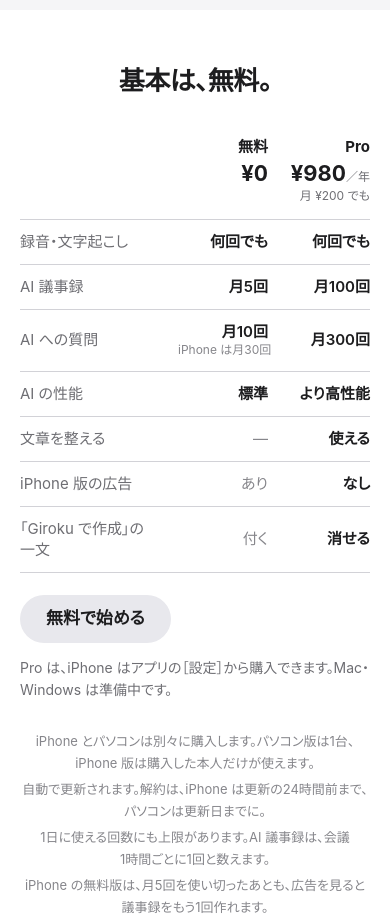
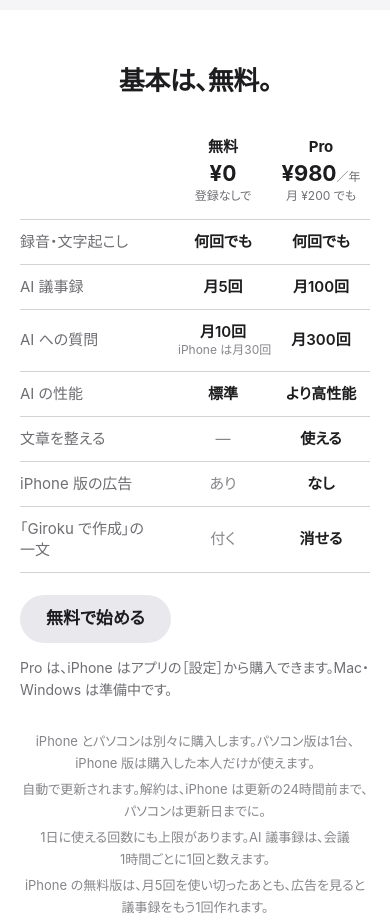
Before and after one commit to naoyattsuji/giroku-lp, a Next.js app: page / in a window 390 px wide. Shown: the part 2220-3142 px from the top of the page. Built offline with nearby package versions, Linux system fonts and the light colour scheme.

Commit message:
料金の比べる表（スマホ）：無料と Pro の列を真ん中揃えに、値段の欄の行数をそろえる（本人の指摘）
Co-Authored-By: Claude Opus 5.5 <noreply@anthropic.com>

```diff
--- a/app/home.css
+++ b/app/home.css
@@ -626,7 +626,8 @@
   .h-plans { display: none; }
   .h-compare { display: block; margin-top: 8px; }
   .h-compare table { width: 100%; border-collapse: collapse; font-size: 15px; table-layout: fixed; }
-  .h-compare th, .h-compare td { padding: 12px 4px; border-top: 1px solid var(--h-line); text-align: right; vertical-align: middle; line-height: 1.35; }
+  /* 無料と Pro の列は見出しも値も真ん中揃え（2026-11-12 本人の指摘：右寄せで列の真ん中から外れて見えた） */
+  .h-compare th, .h-compare td { padding: 12px 4px; border-top: 1px solid var(--h-line); text-align: center; vertical-align: middle; line-height: 1.35; }
   .h-compare thead th, .h-compare thead td { border-top: none; vertical-align: top; padding-bottom: 14px; }
   .h-compare thead th { font-size: 15px; font-weight: 700; }
   .h-compare thead th span { display: block; font-size: 22px; font-variant-numeric: tabular-nums; margin-top: 2px; white-space: nowrap; }
@@ -635,7 +636,7 @@
   .h-compare tbody th { text-align: left; font-weight: 400; color: var(--h-ink-2); padding-left: 0; word-break: auto-phrase; }
   .h-compare col.h-col-label { width: 44%; }
   .h-compare tbody td { font-weight: 600; }
-  .h-compare tbody td:last-child, .h-compare thead th:last-child { padding-right: 0; }
+
   .h-compare td.h-off { color: var(--h-ink-3); font-weight: 400; }
   .h-compare td small { display: block; font-size: 12px; font-weight: 400; color: var(--h-ink-3); white-space: nowrap; }
   .h-compare tbody tr:last-child th, .h-compare tbody tr:last-child td { border-bottom: 1px solid var(--h-line); }
--- a/app/page.tsx
+++ b/app/page.tsx
@@ -176,7 +176,7 @@ function PlanCompare(): ReactElement {
         <thead>
           <tr>
             <td />
-            <th scope="col">無料<span>¥0</span></th>
+            <th scope="col">無料<span>¥0</span><small>登録なしで</small></th>
             <th scope="col">Pro<span>¥980<small>／年</small></span><small>月 ¥200 でも</small></th>
           </tr>
         </thead>
```
